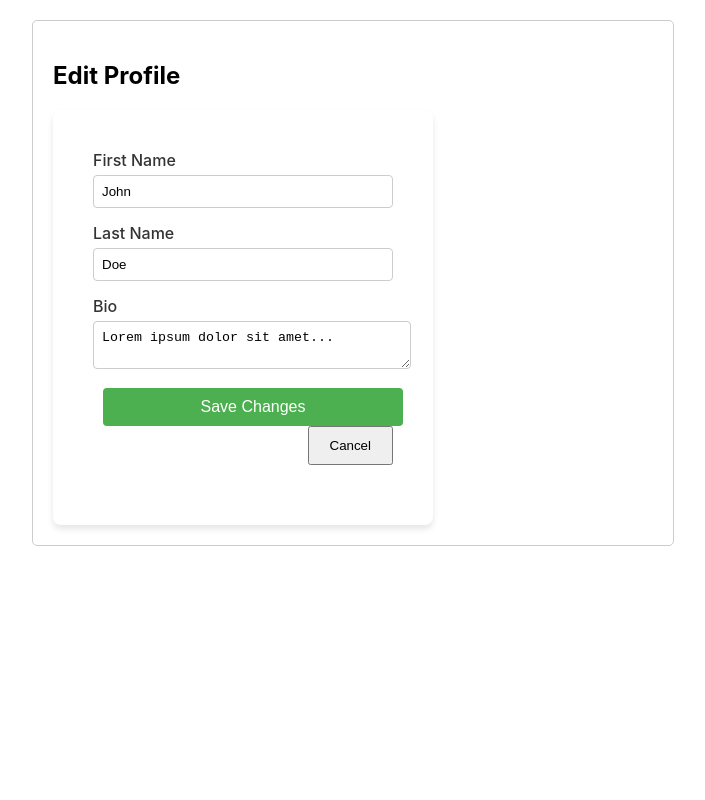
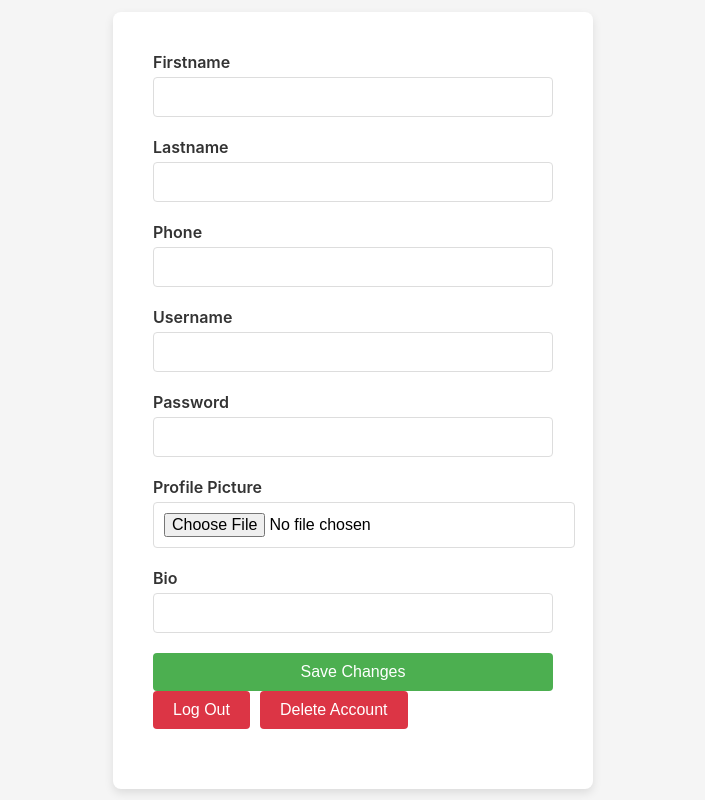
Before and after one commit to ABazshoushtari/Web-App-Messenger, a React (Create React App) app in the folder Frontend/: page /profile in a window 1280 px wide. Shown: the whole page, without its empty margins (287-992 px from the left). Built offline with nearby package versions, Linux system fonts and the light colour scheme.

Commit message:
feat: frontend profile page

```diff
--- a/Frontend/public/index.html
+++ b/Frontend/public/index.html
@@ -9,6 +9,8 @@
       name="description"
       content="Web site created using create-react-app"
     />
+    <link href="https://fonts.googleapis.com/icon?family=Material+Icons" rel="stylesheet">
+
     <link rel="apple-touch-icon" href="%PUBLIC_URL%/logo192.png" />
     <!--
       manifest.json provides metadata used when your web app is installed on a
--- a/Frontend/src/ProfilePage.js
+++ b/Frontend/src/ProfilePage.js
@@ -1,6 +1,6 @@
-import React, { useState, useEffect } from 'react';
+import React, { useState } from 'react';
 import { useNavigate } from 'react-router-dom';
-import './styles/ProfilePage.css'; // Make sure to create this CSS file for styling
+import './styles/ProfilePage.css';
 
 const ProfilePage = () => {
   const navigate = useNavigate();
@@ -10,56 +10,93 @@ const ProfilePage = () => {
     phone: '',
     username: '',
     password: '',
-    image: null,
+    image: null, // For image, we'll store the file object
     bio: '',
   });
-
-  useEffect(() => {
-    // Placeholder for fetching user info from backend
-    // Set it in state, assuming you get this data from your backend
-    setUserInfo({
-      ...userInfo,
-      firstname: 'John',
-      lastname: 'Doe',
-      phone: '123-456-7890',
-      username: 'johndoe',
-      bio: 'Lorem ipsum dolor sit amet...',
-    });
-  }, []);
+  const [error, setError] = useState('');
 
   const handleChange = (e) => {
-    const { name, value } = e.target;
-    setUserInfo({ ...userInfo, [name]: value });
+    const { name, value, files } = e.target;
+    if (name === 'image') {
+      setUserInfo({ ...userInfo, image: files[0] });
+    } else {
+      setUserInfo({ ...userInfo, [name]: value });
+    }
   };
 
   const handleSubmit = (e) => {
     e.preventDefault();
-    // API call to save changes
+    // Handle form submission, including file upload
     console.log(userInfo);
+    // After successful update, you might want to navigate the user
+    // navigate('/main');
   };
+
+  const handleDeleteAccount = async () => {
+    const confirmDeletion = window.confirm('Are you sure you want to delete your account? This action cannot be undone.');
+    if (confirmDeletion) {
+      try {
+        const response = await fetch('/api/user/delete', { // Adjust this endpoint to your API's endpoint for deleting accounts
+          method: 'DELETE',
+          headers: {
+            'Authorization': `Bearer ${localStorage.getItem('jwtToken')}`, // Assuming you're using JWT tokens for auth
+            'Content-Type': 'application/json',
+          },
+        });
+
+        if (!response.ok) {
+          throw new Error('Failed to delete account');
+        }
+
+        // Clear user data and navigate to login page after successful deletion
+        localStorage.removeItem('jwtToken');
+        navigate('/login');
+      } catch (error) {
+        console.error('Error deleting account:', error);
+        alert('An error occurred while deleting your account. Please try again.');
+      }
+    }
+  };
+
+  const handleLogout = () => {
+    localStorage.removeItem('jwtToken'); // Remove the token or any other session data from storage
+    navigate('/login'); // Redirect to login page
+  };
+
 
   return (
     <div className="profile-page">
-      <h2>Edit Profile</h2>
       <form onSubmit={handleSubmit} className="profile-form">
-        <div className="form-group">
-          <label htmlFor="firstname">First Name</label>
-          <input type="text" id="firstname" name="firstname" value={userInfo.firstname} onChange={handleChange} />
-        </div>
-        <div className="form-group">
-          <label htmlFor="lastname">Last Name</label>
-          <input type="text" id="lastname" name="lastname" value={userInfo.lastname} onChange={handleChange} />
-        </div>
-        {/* Repeat for other fields */}
-        <div className="form-group">
-          <label htmlFor="bio">Bio</label>
-          <textarea id="bio" name="bio" value={userInfo.bio} onChange={handleChange} />
-        </div>
+        {/* Iterate over userInfo keys to generate form fields */}
+        {Object.keys(userInfo).map((key) => (
+          key !== 'image' ? (
+            <div className="form-group" key={key}>
+              <label>{key.charAt(0).toUpperCase() + key.slice(1)}</label>
+              <input
+                type={key === 'password' ? 'password' : 'text'}
+                name={key}
+                value={userInfo[key]}
+                onChange={handleChange}
+              />
+            </div>
+          ) : (
+            <div className="form-group" key={key}>
+              <label>Profile Picture</label>
+              <input
+                type="file"
+                name={key}
+                onChange={handleChange}
+              />
+            </div>
+          )
+        ))}
         <div className="form-actions">
-          <button type="submit">Save Changes</button>
-          <button type="button" onClick={() => navigate('/main')}>Cancel</button>
+          <button type="submit" id='save'>Save Changes</button>
+          <button type="button" id='logout' onClick={handleLogout}>Log Out</button>
+          <button type="button" id='delete' onClick={handleDeleteAccount} className="delete-account">Delete Account</button>
         </div>
       </form>
+      {error && <p className="error-message">{error}</p>}
     </div>
   );
 };
--- a/Frontend/src/styles/ProfilePage.css
+++ b/Frontend/src/styles/ProfilePage.css
@@ -1,33 +1,88 @@
+/* Container for the entire profile page */
 .profile-page {
-    max-width: 600px;
-    margin: 20px auto;
-    padding: 20px;
-    border: 1px solid #ccc;
-    border-radius: 5px;
+  display: flex;
+  justify-content: center;
+  align-items: center;
+  min-height: 100vh; /* Full height of the viewport */
+  background-color: #f5f5f5; /* Light grey background */
 }
 
-  .profile-form .form-group {
-    margin-bottom: 15px;
+/* Styling the form */
+.profile-form {
+  background: #fff;
+  padding: 40px;
+  border-radius: 8px;
+  box-shadow: 0 4px 10px rgba(0, 0, 0, 0.1); /* Subtle shadow for depth */
+  max-width: 400px; /* Maximum width of the form */
+  width: 100%; /* Make the form full-width on smaller screens */
 }
 
+/* Individual form groups (label + input) */
+.profile-form .form-group {
+  margin-bottom: 20px; /* Spacing between each form group */
+}
+
+/* Labels */
 .profile-form .form-group label {
   display: block;
   margin-bottom: 5px;
+  font-weight: 600; /* Make labels a bit bolder */
+  color: #333; /* Dark grey color for text */
 }
 
-  .profile-form .form-group input,
+/* Input fields */
+.profile-form .form-group input[type="text"],
+.profile-form .form-group input[type="password"],
+.profile-form .form-group input[type="tel"],
+.profile-form .form-group input[type="file"],
 .profile-form .form-group textarea {
   width: 100%;
-    padding: 8px;
-    border: 1px solid #ccc;
+  padding: 10px;
+  border: 1px solid #ddd; /* Light grey border */
   border-radius: 4px;
+  font-size: 16px; /* Slightly larger font size for readability */
 }
 
-  .profile-form .form-actions {
-    text-align: right;
+/* Textarea specific styles */
+.profile-form .form-group textarea {
+  resize: vertical; /* Allow vertical resize */
+  min-height: 100px; /* Minimum height */
 }
 
-  .profile-form .form-actions button {
+/* Buttons */
+.profile-form button {
+  cursor: pointer;
+  background-color: #007bff; /* Bootstrap primary color */
+  color: #fff;
+  border: none;
   padding: 10px 20px;
-    margin-left: 10px;
+  border-radius: 4px;
+  font-size: 16px; /* Matching input font size */
+  margin-right: 10px; /* Space between buttons */
+  transition: background-color 0.2s; /* Smooth background color transition */
 }
+
+.profile-form button:hover {
+  background-color: #0056b3; /* Darker shade on hover */
+}
+
+/* Separate styles for the delete button to make it stand out */
+.profile-form .delete-account {
+  background-color: #dc3545; /* Bootstrap danger color */
+}
+
+.profile-form .delete-account:hover {
+  background-color: #c82333; /* Darker shade on hover */
+}
+
+#save {
+  background-color: #4CAF50;
+}
+
+#logout {
+  background-color: #dc3545;
+}
+
+#logout:hover {
+  background-color: #c82333;
+}
```
Lines whose indentation alone changed are shown as unchanged.
